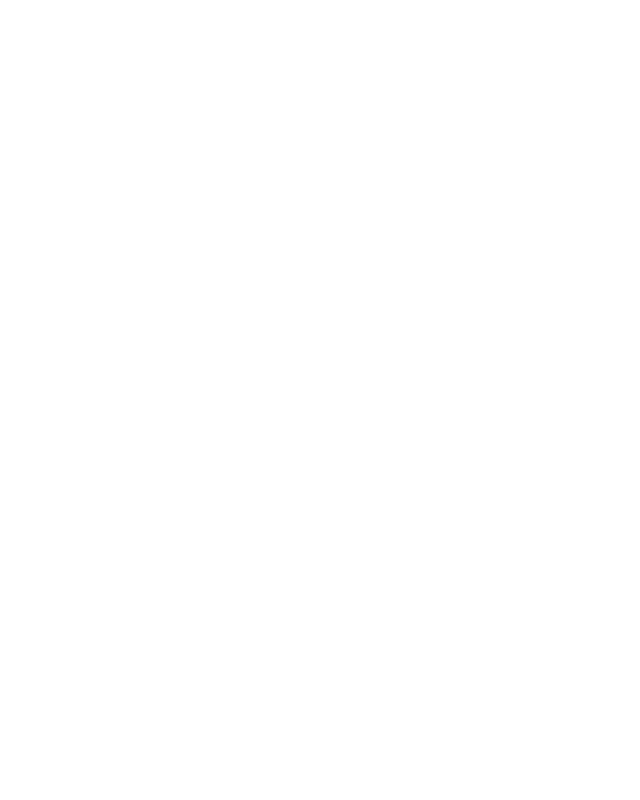
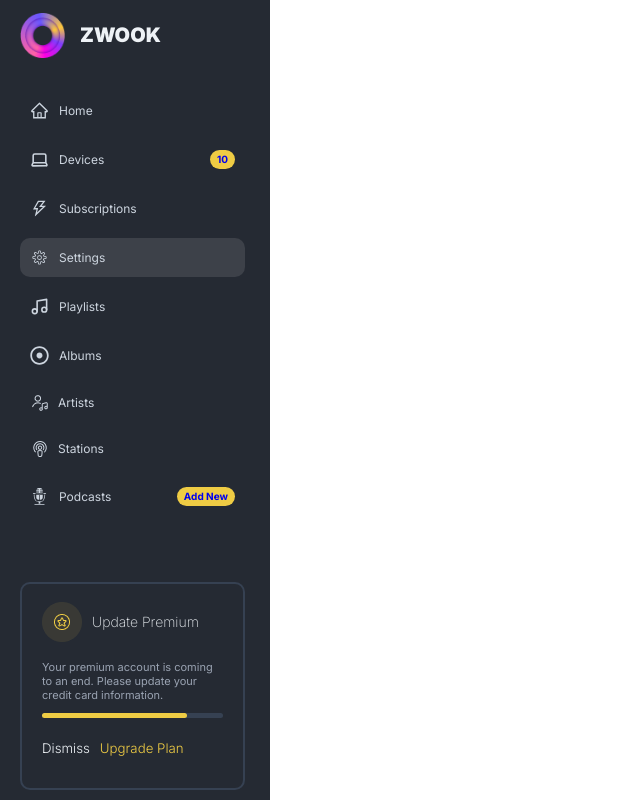
Before and after one commit to Josipjosic/Zwook, a React (Create React App) app: page /error in a window 1280 px wide. Before the commit this address had no page. Shown: the whole page, without its empty margins (0-640 px from the left). Built offline with nearby package versions, Linux system fonts and the light colour scheme.

Commit message:
Added styling and error page for testing

```diff
--- a/src/App.js
+++ b/src/App.js
@@ -2,6 +2,8 @@ import "./App.scss";
 import Login from "./pages/Login";
 import { BrowserRouter as Router, Routes, Route } from "react-router-dom";
 import Dashboard from "./pages/Dashboard";
+import Playlists from "./pages/Playlists";
+import Error from "./pages/Error";
 
 function App() {
   return (
@@ -14,6 +16,16 @@ function App() {
             path="/dashboard"
             element={<Dashboard></Dashboard>}
           ></Route>
+          <Route
+            exact
+            path="/playlists"
+            element={<Playlists></Playlists>}
+          ></Route>
+          <Route
+            exact
+            path="/error"
+            element={<Error></Error>}
+          ></Route>
         </Routes>
       </Router>
     </div>
--- a/src/components/Navbar.js
+++ b/src/components/Navbar.js
@@ -3,7 +3,7 @@ import image from "../assets/images/Logo Shape.png";
 import imageArtist from "../assets/images/Vector.png";
 import imageStation from "../assets/images/station.png";
 import imagePremium from "../assets/images/Empty State Icon.png";
-import { Link, useLocation } from "react-router-dom";
+import { Link, useLocation} from "react-router-dom";
 import { AiOutlineHome } from "react-icons/ai";
 import { LuLaptop } from "react-icons/lu";
 import { AiOutlineThunderbolt } from "react-icons/ai";
@@ -14,11 +14,10 @@ import { GiOldMicrophone } from "react-icons/gi";
 
 function Navbar() {
 
-  const homeUrl = useLocation().pathname;
-  const pathname = homeUrl.pathname
+  const location = useLocation()
 
+  const currentRoute = location.pathname.toLowerCase();
 
-  console.log(homeUrl)
 
   return (
     <div className="navbar-main">
@@ -28,44 +27,44 @@ function Navbar() {
       </header>
       <div className="navbar-content">
         <nav className="navbar-list">
-          <Link to="" style={{ textDecoration: "none" }} >
+          <Link to="/dashboard" style={{ textDecoration: "none" }} className={currentRoute.includes("dashboard") ? "navbar list a active " : "navbar list item"} >
             <li className="navbar-list-item" >
               <AiOutlineHome className="navbar-list-logo" />
               Home
             </li>
           </Link>
-          <Link to="/" style={{ textDecoration: "none" }}>
+          <Link to="/devices" style={{ textDecoration: "none"  }} className={currentRoute.includes("devices") ? "navbar list a active " : "navbar list item"}>
             <li className="navbar-list-item">
               <LuLaptop className="navbar-list-logo" />
               Devices
             </li>
             <li className="navbar-list-item2">10</li>
           </Link>
-          <Link to="" style={{ textDecoration: "none" }}>
+          <Link to="/subscriptions" style={{ textDecoration: "none" }} className={currentRoute.includes("subscriptions") ? "navbar list a active " : "navbar list item"}>
             <li className="navbar-list-item">
               <AiOutlineThunderbolt className="navbar-list-logo" />
               Subscriptions
             </li>
           </Link>
-          <Link to="settings" style={{ textDecoration: "none" }}>
+          <Link to="/error" style={{ textDecoration: "none" }} className={currentRoute.includes("error") ? "navbar list a active " : "navbar list item"}>
             <li className="navbar-list-item">
               <CiSettings className="navbar-list-logo" />
               Settings
             </li>
           </Link>
-          <Link to="/" style={{ textDecoration: "none" }}>
+          <Link to="/playlists" style={{ textDecoration: "none" }} className={currentRoute.includes("playlists") ? "navbar list a active " : "navbar list item"} >
             <li className="navbar-list-item">
               <FiMusic className="navbar-list-logo" />
               Playlists
             </li>
           </Link>
-          <Link to="/" style={{ textDecoration: "none" }}>
+          <Link to="/albums" style={{ textDecoration: "none" }} className={currentRoute.includes("albums") ? "navbar list a active " : "navbar list item"}>
             <li className="navbar-list-item">
               <FaRegDotCircle className="navbar-list-logo" />
               Albums
             </li>
           </Link>
-          <Link to="/" style={{ textDecoration: "none" }}>
+          <Link to="/artists" style={{ textDecoration: "none" }} className={currentRoute.includes("artists") ? "navbar list a active " : "navbar list item"}>
             <li className="navbar-list-item">
               <img
                 src={imageArtist}
@@ -75,7 +74,7 @@ function Navbar() {
               Artists
             </li>
           </Link>
-          <Link to="/" style={{ textDecoration: "none" }}>
+          <Link to="/stations" style={{ textDecoration: "none" }} className={currentRoute.includes("stations") ? "navbar list a active " : "navbar list item"}>
             <li className="navbar-list-item">
               <img
                 src={imageStation}
@@ -85,7 +84,7 @@ function Navbar() {
               Stations
             </li>
           </Link>
-          <Link to="/" style={{ textDecoration: "none" }}>
+          <Link to="/podcasts" style={{ textDecoration: "none" }} className={currentRoute.includes("podcasts") ? "navbar list a active " : "navbar list item"}>
             <li className="navbar-list-item">
               <GiOldMicrophone className="navbar-list-logo" />
               Podcasts
--- a/src/components/Navbar.scss
+++ b/src/components/Navbar.scss
@@ -28,6 +28,7 @@
     display: flex;
     justify-content: left;
     width: 90%;
+    margin-top: 30px;
 
     .navbar-list {
       width: 100%;
@@ -42,10 +43,11 @@
       background-color: #3d4149;
       border-radius: 10px;
     }
-    .navbar-list-target a{
-      background-color: #3d4149;
-      border-radius: 10px;
-    }
+
+    .navbar-list a.active {
+        background-color: #3d4149;
+        border-radius: 10px;
+      }
 
     .navbar-list-item {
       display: flex;
@@ -57,17 +59,6 @@
       color: #cdd5df;
       padding: 5px 0px 5px 0px;
     }
-    .navbar-list-item-active {
-        display: flex;
-        justify-content: left;
-        align-items: center;
-        text-decoration: none;
-        background-color: #3d4149;
-        list-style-type: none;
-        font-size: 12px;
-        color: #cdd5df;
-        border-radius: 10px;
-      }
     .navbar-list-item img {
       margin-left: 2px;
     }
@@ -91,7 +82,7 @@
   .navbar-footer {
     width: 67%;
     position: absolute;
-    bottom: 20px;
+    bottom: 10px;
     border-radius: 10px;
     padding: 10px 20px;
     border: 2px solid #364152;
--- /dev/null
+++ b/src/pages/Error.js
@@ -0,0 +1,10 @@
+import "./Dashboard.scss";
+import Navbar from "../components/Navbar";
+
+function Dashboard() {
+  return <div>
+    <Navbar></Navbar>
+  </div>;
+}
+
+export default Dashboard;
--- /dev/null
+++ b/src/pages/Playlists.js
@@ -0,0 +1,10 @@
+import "./Playlists.scss";
+import Navbar from "../components/Navbar";
+
+function Playlists() {
+  return <div>
+    <Navbar></Navbar>
+  </div>;
+}
+
+export default Playlists;
```
Also changed, not shown: src/pages/Playlists.scss (added). Lines whose indentation alone changed are shown as unchanged.
